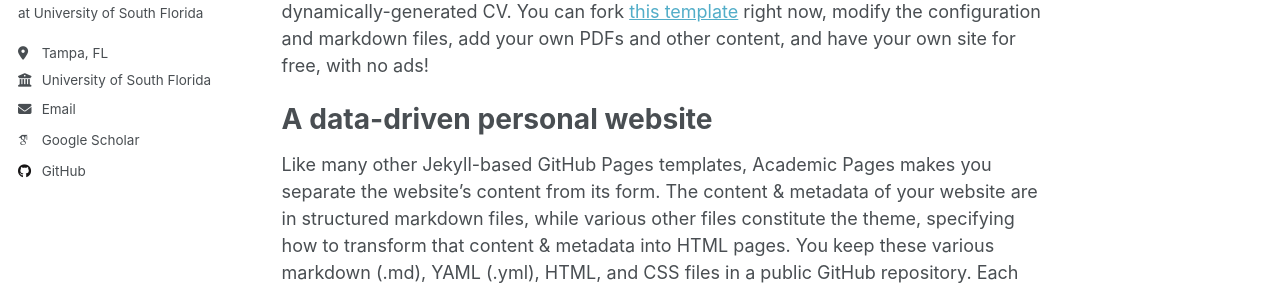
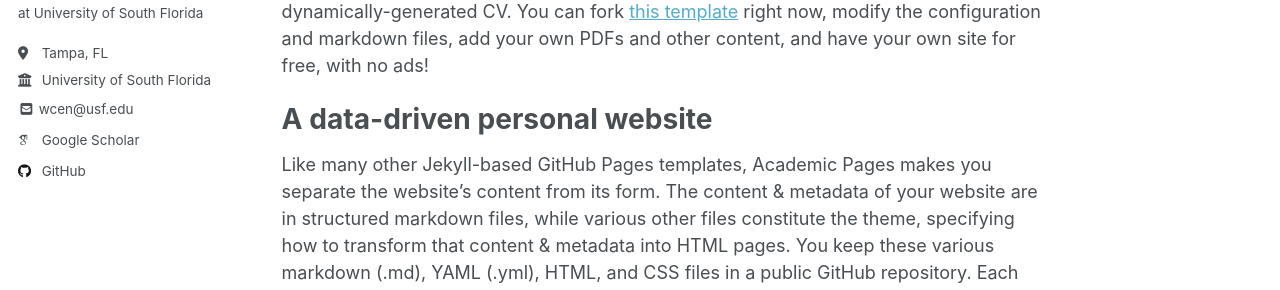
Before and after one commit to w-cen/w-cen.github.io, a Jekyll site: the page built from _pages/about.md, in a window 1280 px wide. Shown: the part 333-623 px from the top of the page. Built offline with Jekyll 4.4.1, drawn with Linux system fonts in a browser that asks for light colours; some web fonts are replaced.

Commit message:
Update author-profile.html

```diff
--- a/_includes/author-profile.html
+++ b/_includes/author-profile.html
@@ -34,7 +34,7 @@
         <li><a href="{{ author.uri }}"><i class="fas fa-fw fa-link icon-pad-right" aria-hidden="true"></i>{{ site.data.ui-text[site.locale].website_label | default: "Website" }}</a></li>
       {% endif %}
       {% if author.email %}
-        <li><a href="mailto:{{ author.email }}"><i class="fas fa-fw fa-envelope icon-pad-right" aria-hidden="true"></i>{{ site.data.ui-text[site.locale].email_label | default: "Email" }}</a></li>
+        <li><a href="mailto:{{ author.email }}"><i class="fas fa-fw fa-envelope-square" aria-hidden="true"></i> {{ author.email }}</a></li>
       {% endif %}
 
       <!-- Font Awesome and Academicons icons / Academic websites -->
```
